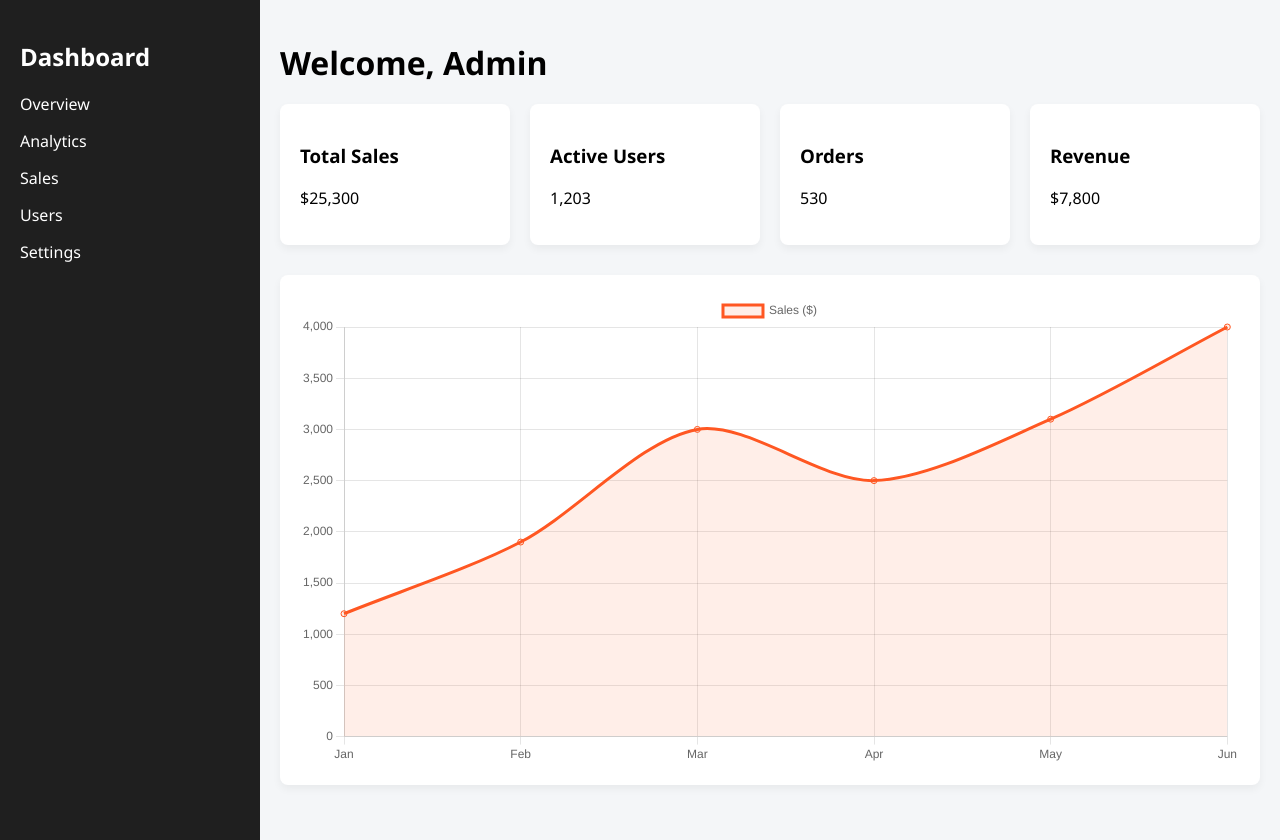
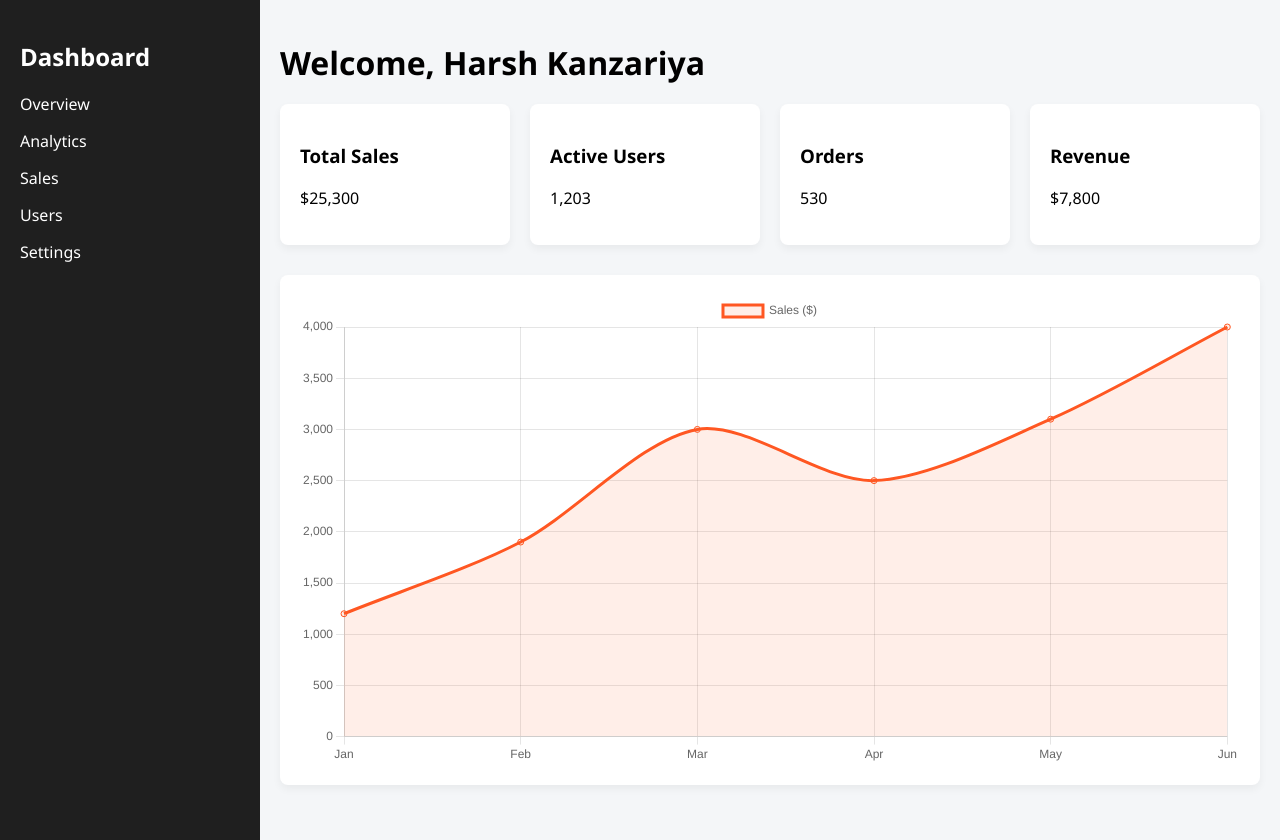
Before and after one commit to harsh-505-tech/BussinessDashboard, a plain HTML site: page index.html in a window 1280 px wide. Drawn offline with nearby package versions, Linux system fonts and the light colour scheme.

Commit message:
Update index.html

```diff
--- a/index.html
+++ b/index.html
@@ -21,7 +21,7 @@
 
   <div class="main">
     <header>
-      <h1>Welcome, Admin</h1>
+      <h1>Welcome, Harsh Kanzariya</h1>
     </header>
 
     <div class="cards">
```
